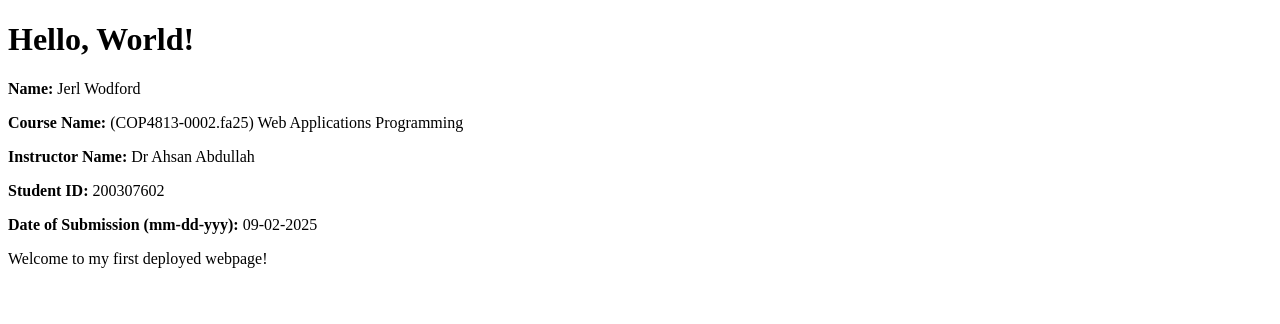
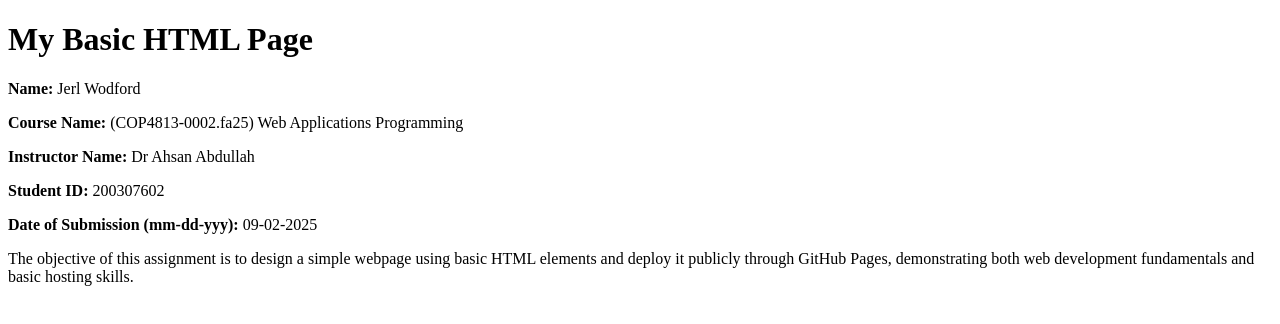
Before and after one commit to atmyprime/basic-html-page, a plain HTML site: page index.html in a window 1280 px wide. Drawn offline with Linux system fonts and the light colour scheme.

Commit message:
Update index.html
added comments to code

```diff
--- a/index.html
+++ b/index.html
@@ -1,17 +1,39 @@
 <!DOCTYPE html>
+<!-- Defines the document type as HTML5 -->
 <html lang="en">
 <head>
+  <!-- Character encoding set to UTF-8 to support all characters -->
   <meta charset="UTF-8" />
+  <!-- Ensures the page is responsive on all devices (mobile, tablet, desktop) -->
   <meta name="viewport" content="width=device-width, initial-scale=1.0"/>
+  <!-- Title that appears in the browser tab -->
   <title>Jerl Wodford — Basic HTML Page</title>
 </head>
+
 <body>
-  <h1>Hello, World!</h1>
+  <!-- Main heading of the page -->
+  <h1>My Basic HTML Page</h1>
+
+  <!-- Paragraph with student's full name -->
   <p><strong>Name:</strong> Jerl Wodford </p>
+
+  <!-- Paragraph with course name -->
   <p><strong>Course Name:</strong> (COP4813-0002.fa25) Web Applications Programming </p>
+
+  <!-- Paragraph with instructor's name -->
   <p><strong>Instructor Name:</strong> Dr Ahsan Abdullah </p>
+
+  <!-- Paragraph with student ID -->
   <p><strong>Student ID:</strong> 200307602 </p>
+
+  <!-- Paragraph with submission date in mm-dd-yyyy format -->
   <p><strong>Date of Submission (mm-dd-yyy):</strong> 09-02-2025 </p>
-  <p>Welcome to my first deployed webpage!</p>
+
+  <!-- Paragraph explaining the objective of the assignment -->
+  <p>
+    The objective of this assignment is to design a simple webpage using basic HTML elements
+    and deploy it publicly through GitHub Pages, demonstrating both web development
+    fundamentals and basic hosting skills.
+  </p>
 </body>
 </html>
```
